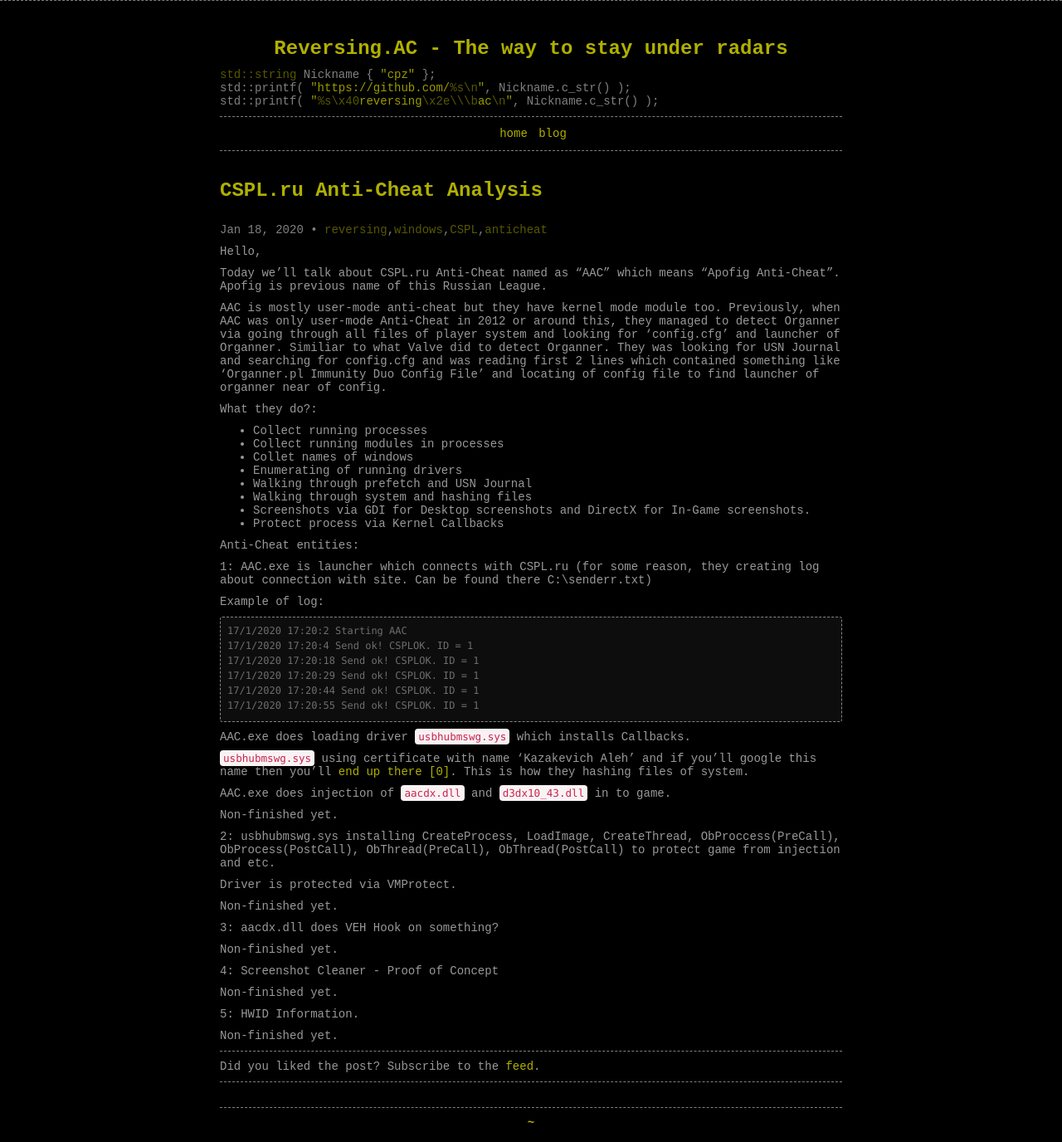
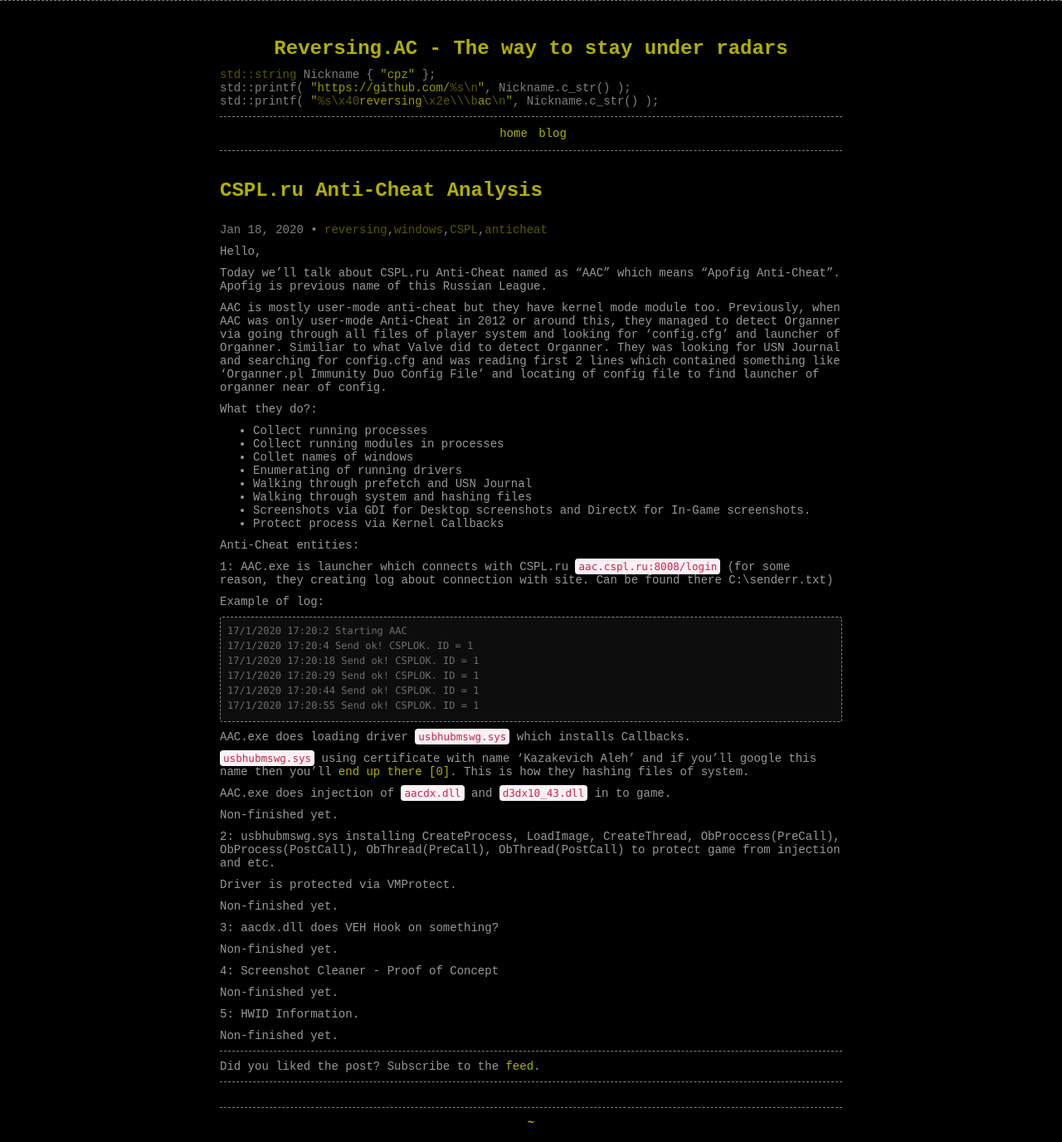
Before and after one commit to cpz/cpz.github.io, a Jekyll site: the page built from _posts/2020/2020-01-18-CSPL-Anti-Cheat-Analysis.md, in a window 1280 px wide. Shown: the whole page at 83% size. Built offline with Jekyll 4.4.1, drawn with Linux system fonts in a browser that asks for light colours; comment, search, counter and statistics services are not loaded.

Commit message:
Update 2020-01-18-CSPL-Anti-Cheat-Analysis.md

```diff
--- a/_posts/2020/2020-01-18-CSPL-Anti-Cheat-Analysis.md
+++ b/_posts/2020/2020-01-18-CSPL-Anti-Cheat-Analysis.md
@@ -30,7 +30,7 @@ What they do?:
 
 Anti-Cheat entities:
 
-1: AAC.exe is launcher which connects with CSPL.ru (for some reason, they creating log about connection with site. Can be found there C:\senderr.txt)
+1: AAC.exe is launcher which connects with CSPL.ru `aac.cspl.ru:8008/login` (for some reason, they creating log about connection with site. Can be found there C:\senderr.txt)
 
 Example of log:
 
```
